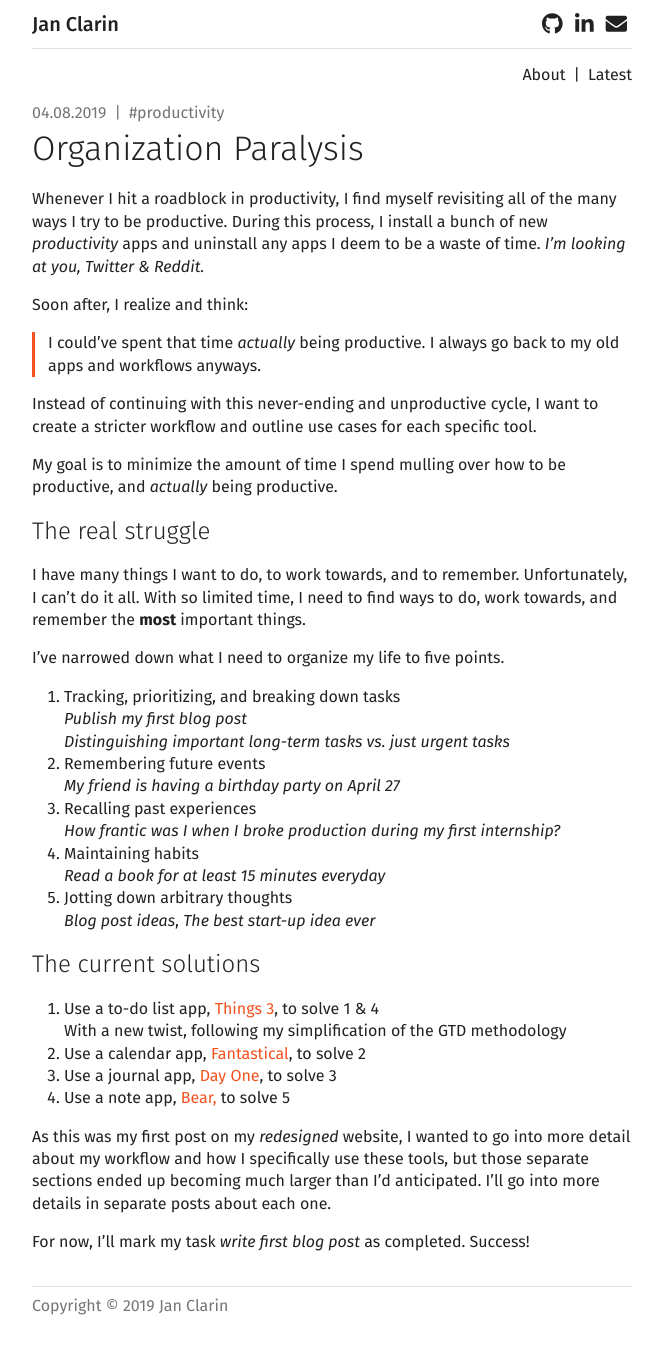
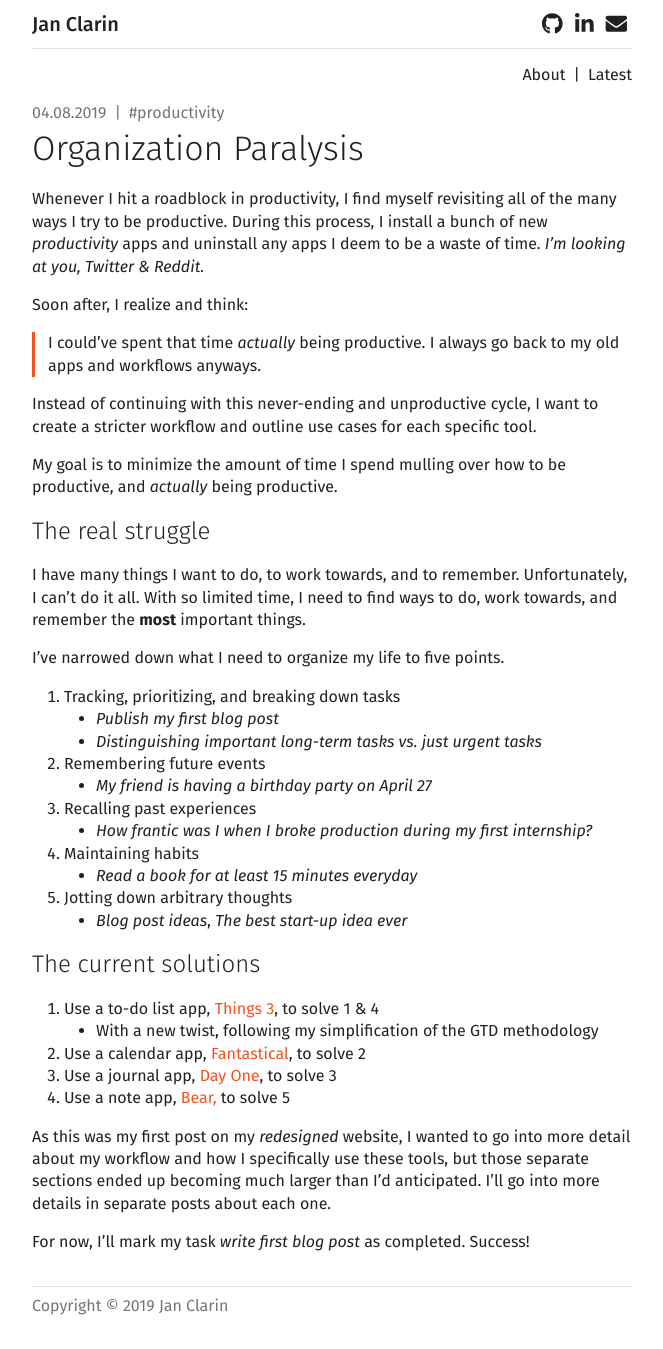
Before and after one commit to janclarin/janclarin.github.io, a Jekyll site: the page built from _posts/2019-04-08-organization-paralysis.md, in a window 1280 px wide. Shown: the whole page, without its empty margins (308-971 px from the left). Built offline with Jekyll 4.4.1, drawn with Linux system fonts in a browser that asks for light colours; nearby versions of some CDN libraries; comment, search, counter and statistics services are not loaded.

Commit message:
Display bullet points for <ul> in posts

```diff
--- a/_sass/partials/_base.scss
+++ b/_sass/partials/_base.scss
@@ -22,10 +22,6 @@ ul {
   }
 }
 
-ol {
-  padding-left: $spacing-unit * 2;
-}
-
 blockquote {
   border-left: $border-width solid $border-color;
   margin: $spacing-unit 0;
--- a/_sass/partials/_layout.scss
+++ b/_sass/partials/_layout.scss
@@ -70,6 +70,18 @@
   padding: 0 $spacing-unit / 2;
 }
 
+.profile-image {
+  border-radius: 100%;
+  display: block;
+  height: $profile-image-size;
+  margin: $spacing-unit auto $spacing-unit * 2 auto;
+  width: $profile-image-size;
+}
+
+#disqus_thread {
+  margin-top: $spacing-unit * 2;
+}
+
 .post {
   margin-bottom: $spacing-unit * 2;
 }
@@ -98,14 +110,11 @@
   }
 }
 
-.profile-image {
-  border-radius: 100%;
-  display: block;
-  height: $profile-image-size;
-  margin: $spacing-unit auto $spacing-unit * 2 auto;
-  width: $profile-image-size;
+.post-content ul,
+.post-content ol {
+  padding-left: $spacing-unit * 2;
 }
 
-#disqus_thread {
-  margin-top: $spacing-unit * 2;
+.post-content ul > li {
+  list-style: disc;
 }
```
